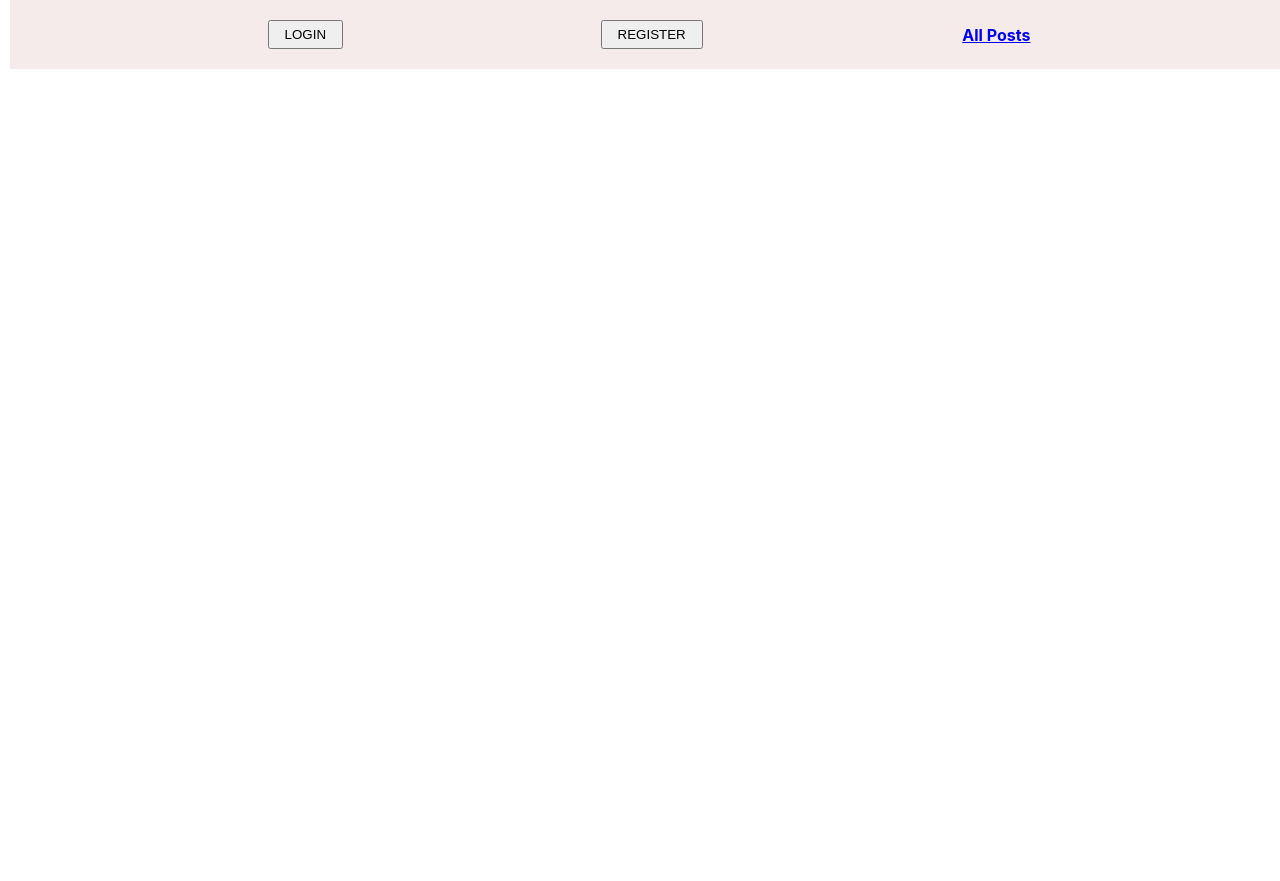
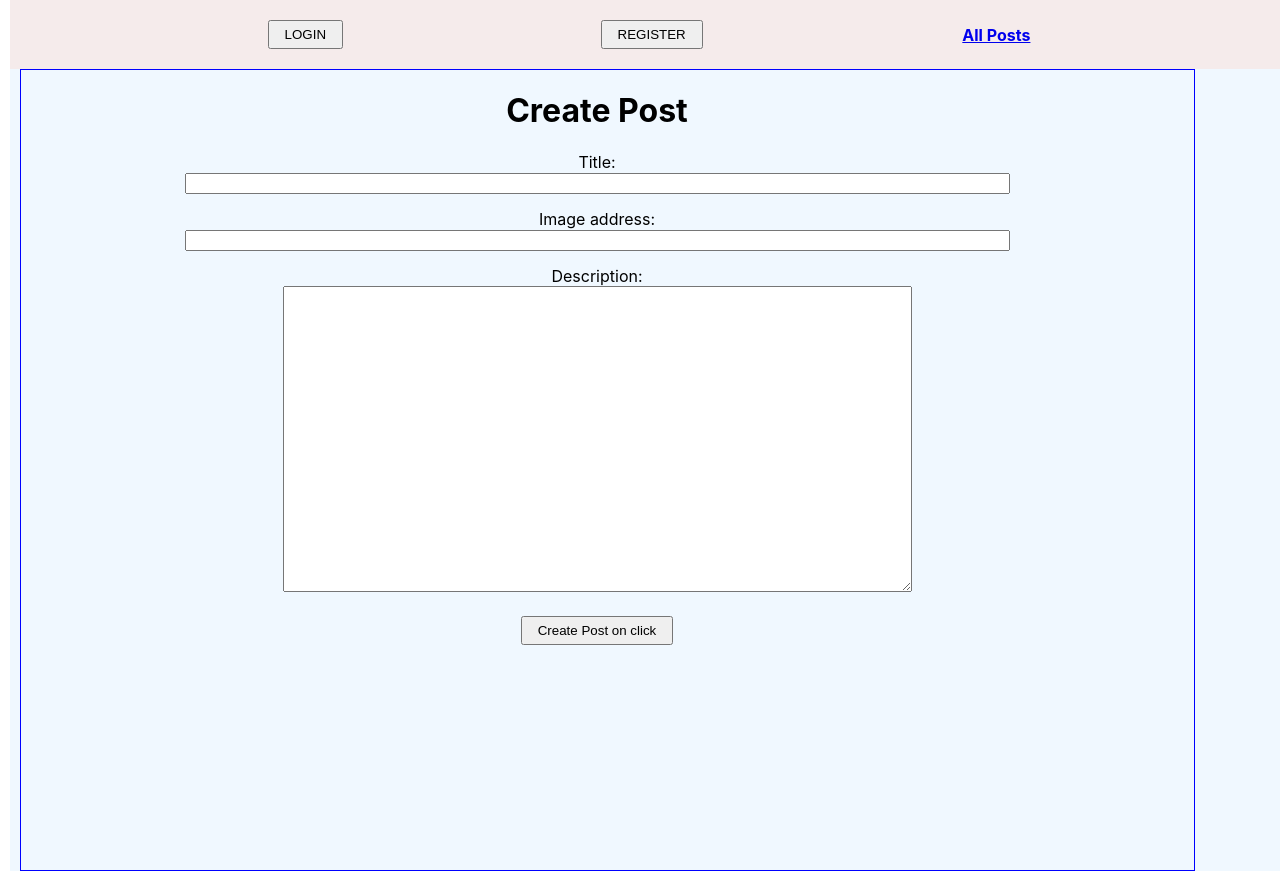
Before and after one commit to KestutisPetkelis/Post_Manage_Ability, a React (Create React App) app: page /createpost in a window 1280 px wide. Shown: the top 881 px of the page. Before the commit the page ends 800 px from the top, so only its background shows below. Built offline with nearby package versions, Linux system fonts and the light colour scheme; no server answers.

Commit message:
add create and edit post abilities

```diff
--- a/src/App.js
+++ b/src/App.js
@@ -10,6 +10,9 @@ import LogoutHeader from './components/LogoutHeader';
 import AllPosts from './pages/AllPosts';
 import UserPosts from './pages/UserPosts';
 import SinglePost from './pages/SinglePost';
+
+import CreatePost from './pages/CreatePost';
+import EditPost from './pages/EditPost';
 
 import Modal1 from './modals/Modal1';
 import Modal2 from './modals/Modal2';
@@ -44,17 +47,31 @@ function App() {
     password:useRef(),
     password2:useRef()
   }
-  const user = {
+  const user = {      // kintamasis darbui su vartotojo sukurimu ir registracija
     name: "",
     passwordOne:"",
     passwordTwo:""
   }
 
-  const login=()=>{
+  const postInputs ={
+    title:useRef(),
+    image:useRef(),
+    description:useRef()
+  }
+
+  const postCreateEdit={ // kintamasis darbui su postu sukurimu ir redagavimu
+    title:"",
+    image:"",
+    description:""
+
+  }
+
+  const login=()=>{     // login modalo uzkrovimo funkcija
     setShowModal({...showModal, modal2: true})
     console.log("login")
   }
-  const loginToServer=()=>{
+
+  const loginToServer=()=>{         // prisijungimo prie serverio funkcija
     const user1 = {
     name: inputs.name.current.value,
     password: inputs.password.current.value
@@ -88,17 +105,18 @@ function App() {
     console.log("Login", user1.name)
   }
 
-  const register =()=>{
+  const register =()=>{   // regidtracijos modalo uzkrovimo funkcija
     setShowModal({...showModal, modal1: true})
     console.log ("Register")
   }
-  const closeModal =()=>{
+
+  const closeModal =()=>{       // modalu uzdarymo funcija
     setShowModal({...showModal, modal1: false, modal2:false})
     console.log("Close modal")
   }
 
 
-  const regToServer =(inputs)=>{
+  const regToServer =(inputs)=>{          // registracijos i serveri funkcija
     user.name=inputs.name.current.value
     user.passwordOne=inputs.password.current.value
     user.passwordTwo=inputs.password2.current.value
@@ -128,11 +146,10 @@ function App() {
 
     })
     console.log("inputs", user)
-    // closeModal()
     console.log("It just has tried to register")
   }
 
-  const logout =()=>{
+  const logout =()=>{   // Logout funkcija
     setSecretKey("")
     setCurrentUser("")
   }
@@ -160,23 +177,127 @@ function App() {
     setPostOne(result)
   }
 
-  const editPost = () =>{
-    console.log("Edit post")
+
+  const createPost = (postInputs) =>{   // posto sukurimo funkcija
+    console.log("createPost", postInputs, secretKey)
+    const post={
+      secretKey: secretKey,
+      title: postInputs.title.current.value,
+      image: postInputs.image.current.value,
+      description: postInputs.description.current.value
+    }
+
+    const options = {                           // POST standartine dalis
+      method: "POST",
+      headers: {
+          "content-type":"application/json"
+      },
+      body: JSON.stringify(post)              // per cia perduodam duomenis
+    }
+
+    fetch("http://167.99.138.67:1111/createpost", options)       // fetch POST
+    .then(res => res.json())
+    .then(data => {
+    console.log(data, data.success)
+      if(data.success){
+        alert(data.message)
+        postInputs.title.current.value=""
+        postInputs.image.current.value=""
+        postInputs.description.current.value=""
+      }else{
+        alert(data.message)
+
+      }
+      getAllPosts()
+    })
+
   }
 
 
-  useEffect(() => {                   // viena karta imam duomenis is serverio
+
+  const editPost = (postInputs, postId) =>{   // posto redagavimo
+
+    const post={
+      secretKey: secretKey,
+      title: postInputs.title.current.value,
+      image: postInputs.image.current.value,
+      description: postInputs.description.current.value,
+      id: postId
+    }
+
+    const options = {                           // POST standartine dalis
+      method: "POST",
+      headers: {
+          "content-type":"application/json"
+      },
+      body: JSON.stringify(post)              // per cia perduodam duomenis
+    }
+
+    fetch("http://167.99.138.67:1111/updatepost", options)       // fetch POST
+    .then(res => res.json())
+    .then(data => {
+    console.log(data, data.success)
+      if(data.success){
+        alert(data.message)
+        // postInputs.title.current.value=""
+        // postInputs.image.current.value=""
+        // postInputs.description.current.value=""
+      }else{
+        alert(data.message)
+
+      }
+      getAllPosts()
+      console.log("naujai atsisiuntem postu Masyva")
+    })
+
+
+
+
+
+
+
+
+
+    console.log("Edit post", postInputs, postId)
+  }
+
+  const getAllPosts = ()=>{
     fetch(`http://167.99.138.67:1111/getallposts`)
              .then(res => res.json())
              .then(data => {
               console.log("Duomenys",data.data);
 
              setAllPost(data.data)
+             console.log ("All correct")
+             }) ;
 
-             }) ;
+  }
+
+
+
+
+
+
+
+
+  useEffect(() => {                   // viena karta imam duomenis is serverio
+    getAllPosts()
+
+    // fetch(`http://167.99.138.67:1111/getallposts`)
+    //          .then(res => res.json())
+    //          .then(data => {
+    //           console.log("Duomenys",data.data);
+
+    //          setAllPost(data.data)
+
+    //          }) ;
 
    // WILL BE CALLED ONE TIME WHEN COMPONENT IS RENDERED
  }, [])
+
+
+
+
 
   return (
     <div style={divStyle} className="App " >
@@ -186,14 +307,16 @@ function App() {
         <div className="sticky pv-20">
             {secretKey==="" ?
             <LoginHeader login={login} register={register} showModal={showModal}/>:
-            <LogoutHeader logout={logout} currentUser={currentUser}/>}
+            <LogoutHeader logout={logout} currentUser={currentUser} />}
         </div>
         {showModal.modal1 ? <Modal1 regToServer={regToServer} closeModal={closeModal} inputs={inputs} showModal={showModal}/> : null}
         {showModal.modal2 ? <Modal2  loginToServer={loginToServer} closeModal={closeModal} inputs={inputs} showModal={showModal}/> : null}
         <Routes>
-          <Route path="/allposts" element={<AllPosts allposts={allPost} getUserPosts={getUserPosts} currentUser={currentUser} editPost={editPost}/> }></Route>
+          <Route path="/allposts" element={<AllPosts allposts={allPost} getUserPosts={getUserPosts} currentUser={currentUser} editPost={editPost} getAllPosts={getAllPosts}/> }></Route>
           <Route path="/allposts/:userName" element={<UserPosts userPosts={oneUserPosts} getOnePost={getOnePost}/>} ></Route>
           <Route path="/allposts/:userName/:postId" element={<SinglePost allposts={allPost} postone={postOne}/>} ></Route>
+          <Route path="/createpost" element={<CreatePost createPost={createPost} postInputs={postInputs}/>}></Route>
+          <Route path="/editpost/:postId" element={<EditPost editPost={editPost} postInputs={postInputs} allposts={allPost}/>}></Route>
         </Routes>
 
       </BrowserRouter>
--- a/src/components/LogoutHeader.js
+++ b/src/components/LogoutHeader.js
@@ -1,12 +1,20 @@
 import React from 'react'
+import { useNavigate } from 'react-router-dom'
 import {BrowserRouter, Routes, Route, Link} from 'react-router-dom'
 
 const LogoutHeader = ({logout, currentUser}) => {
+    const navigation = useNavigate()
+
+    const gotoCreatePost =()=>{
+        navigation("/createpost")
+    }
+
+
     return (
         <div>
             <div className='d-flex ali-center just-evenly'>
                 <h4>User: {currentUser}</h4>
-                <button >Create Post</button>
+                <button onClick={()=>{ gotoCreatePost()}}>Create Post</button>
                 <button onClick={()=>logout()}>LOGOUT</button>
                 <h4><Link to="allposts"> All Posts </Link></h4>
                 {/* <h4><Link to="userposts"> User Posts </Link></h4> */}
--- a/src/pages/AllPosts.js
+++ b/src/pages/AllPosts.js
@@ -1,7 +1,7 @@
 import React from 'react'
 import { useNavigate } from 'react-router-dom';
 
-function AllPosts({allposts, getUserPosts, currentUser , editPost}) {
+function AllPosts({allposts, getUserPosts, currentUser }) {
     const divStyle = {
         width: "200px",
         // height: "300px",
@@ -23,6 +23,13 @@ function AllPosts({allposts, getUserPosts, currentUser , editPost}) {
                                     // todel gaunasi "/allposts/users/(arg)"
     }
 
+    const gotoEdit = (arg)=>{
+        navigation(`/editpost/${arg}`)
+    }
+
+
+
+
     return (
 
          <div  >
@@ -40,7 +47,7 @@ function AllPosts({allposts, getUserPosts, currentUser , editPost}) {
                    <img className="userImg" src={x.image} alt='paveiksliukas кирдык'/>
                    <h5>{x.title}</h5>
                    <h5>{x.id}</h5>
-                   {currentUser===x.username ? <button onClick={()=>editPost()}>Edit Post</button> : null}
+                   {currentUser===x.username ? <button onClick={()=>{gotoEdit(x.id)}}>Edit Post</button> : null}
                 </div>
 
             )}
--- /dev/null
+++ b/src/pages/CreatePost.js
@@ -0,0 +1,32 @@
+import React from 'react'
+
+const CreatePost = ({createPost, postInputs}) => {
+    const divStyle = {
+        width: "90%",
+        height: "100vh",
+        border: "1px solid blue",
+        marginTop: "0px",
+        marginBottom: "10px",
+        marginLeft: "10px",
+        paddingRight: "21px",
+        backgroundColor: "aliceblue"
+
+      };
+
+    return (
+        <div style={divStyle}>
+            <h1>Create Post</h1>
+            <label>Title:</label><br></br>
+            <input type="text" size="100" ref={postInputs.title}></input><br></br>
+            <label>Image address:</label><br></br>
+            <input type="text" size="100" ref={postInputs.image}></input><br></br>
+            <label>Description:</label><br></br>
+            <textarea cols="76" rows="20" ref={postInputs.description}></textarea><br></br>
+            <br></br>
+            <button onClick={()=>createPost(postInputs)}>Create Post on click</button>
+
+        </div>
+    )
+}
+
+export default CreatePost
--- /dev/null
+++ b/src/pages/EditPost.js
@@ -0,0 +1,36 @@
+import React from 'react'
+import { useParams } from 'react-router-dom';
+
+const EditPost = ({editPost, postInputs, allposts}) => {
+    const divStyle = {
+        width: "90%",
+        height: "100vh",
+        border: "1px solid blue",
+        marginTop: "0px",
+        marginBottom: "10px",
+        marginLeft: "10px",
+        paddingRight: "21px",
+        backgroundColor: "aliceblue"
+
+    };
+    const {postId} = useParams() // paima reiksme is :id, kuris pridetas i failo gala
+
+    console.log("Edit post with ID ", {postId}, postId)
+    const postForEdit = allposts.find(x => x.id===postId)
+
+    return (
+        <div style={divStyle}>
+            <h1>Edit Post</h1>
+            <label>Title:</label><br></br>
+            <input type="text" size="100" ref={postInputs.title} defaultValue={ postForEdit.title}></input><br></br>
+            <label>Image address:</label><br></br>
+            <input type="text" size="100" ref={postInputs.image} defaultValue={ postForEdit.image}></input><br></br>
+            <label>Description:</label><br></br>
+            <textarea cols="76" rows="20" ref={postInputs.description} defaultValue={ postForEdit.description}></textarea><br></br>
+            <br></br>
+            <button onClick={()=>editPost(postInputs, postId) }>Send Edited Post on click</button>
+        </div>
+    )
+}
+
+export default EditPost
--- a/src/pages/SinglePost.js
+++ b/src/pages/SinglePost.js
@@ -13,7 +13,7 @@ function SinglePost({ postone}) {
         paddingRight: "21px",
         backgroundColor: "aliceblue"
 
-      };
+    };
 
     const {postId} = useParams()
     console.log("Vienas postas", postone, postId)
--- a/src/pages/UserPosts.js
+++ b/src/pages/UserPosts.js
@@ -5,7 +5,7 @@ import { useNavigate } from 'react-router-dom';
 function UserPosts({userPosts, getOnePost}) {
     const divStyle = {
         width: "200px",
-        height: "300px",
+        // height: "300px",
         maxHeight: "620px",
         border: "1px solid blue",
         margin: "10px",
```
